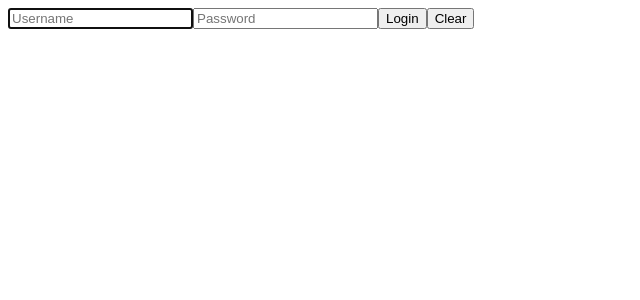
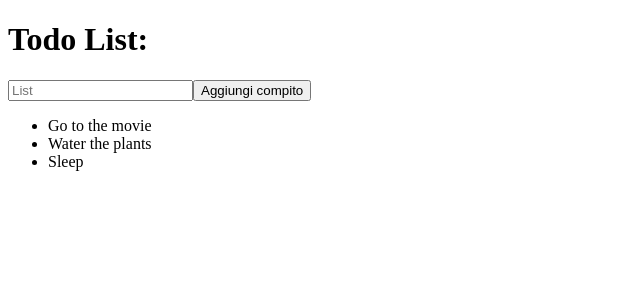
Before and after one commit to Vincenzo-Pallante-Dev/exercises-React, a React (Create React App) app in the folder my-project/: page / in a window 1280 px wide. Shown: the top 300 px of the page, without its empty margins (0-640 px from the left). Built offline with nearby package versions, Linux system fonts and the light colour scheme.

Commit message:
feat: exercise

```diff
--- a/my-project/src/App.js
+++ b/my-project/src/App.js
@@ -1,14 +1,8 @@
 import React from "react";
-import { UncontrolledLogin } from "./components/UncontrolledLogin";
+import { TodoLIst } from "./components/TodoList";
 
 export class App extends React.Component {
   render() {
-    return (
-      <UncontrolledLogin
-        onLogin={() => {
-          alert("Vuoi inviare i tuoi dati?");
-        }}
-      />
-    );
+    return <TodoLIst />;
   }
 }
--- /dev/null
+++ b/my-project/src/components/TodoList.js
@@ -0,0 +1,49 @@
+import React from "react";
+
+export class TodoLIst extends React.Component {
+  state = {
+    todos: ["Go to the movie", "Water the plants", "Sleep"],
+    list: "",
+  };
+
+  handleInput = (event) => {
+    const list = event.target.name;
+    const value = event.target.value;
+
+    this.setState({
+      [list]: value,
+    });
+  };
+
+  handleAddTodo = () => {
+    const todos = this.state.todos;
+    const list = this.state.list;
+
+    todos.push(list);
+
+    this.setState({
+      todos: todos,
+      list: "",
+    });
+  };
+
+  render() {
+    return (
+      <div>
+        <h1>Todo List:</h1>
+        <input
+          name="list"
+          value={this.state.list}
+          placeholder="List"
+          onChange={this.handleInput}
+        ></input>
+        <button onClick={this.handleAddTodo}>Aggiungi compito</button>
+        <ul>
+          {this.state.todos.map((todo, index) => (
+            <li key={todo + index}>{todo}</li>
+          ))}
+        </ul>
+      </div>
+    );
+  }
+}
--- a/my-project/src/components/UncontrolledLogin.js
+++ /dev/null
@@ -1,44 +0,0 @@
-import React, { createRef } from "react";
-
-export class UncontrolledLogin extends React.Component {
-  _formRef = createRef();
-
-  handleSubmit = (event) => {
-    event.preventDefault();
-    const username = event.target.elements.username.value;
-    const password = event.target.elements.password.value;
-
-    console.log({
-      username,
-      password,
-    });
-  };
-
-  componentDidMount() {
-    this.username.focus();
-  }
-
-  handleClear = () => {
-    this._formRef.current.elements.username.value = "";
-    this._formRef.current.elements.password.value = "";
-  };
-
-  render() {
-    return (
-      <form onSubmit={this.handleSubmit} ref={this._formRef}>
-        <input
-          name="username"
-          placeholder="Username"
-          ref={(input) => {
-            this.username = input;
-          }}
-        ></input>
-        <input name="password" type="password" placeholder="Password"></input>
-        <button type="submit" onClick={this.props.onLogin}>
-          Login
-        </button>
-        <button onClick={this.handleClear}>Clear</button>
-      </form>
-    );
-  }
-}
```
Also changed, not shown: my-project/Forms 06.txt (deleted), my-project/Lists 03.txt (added).
